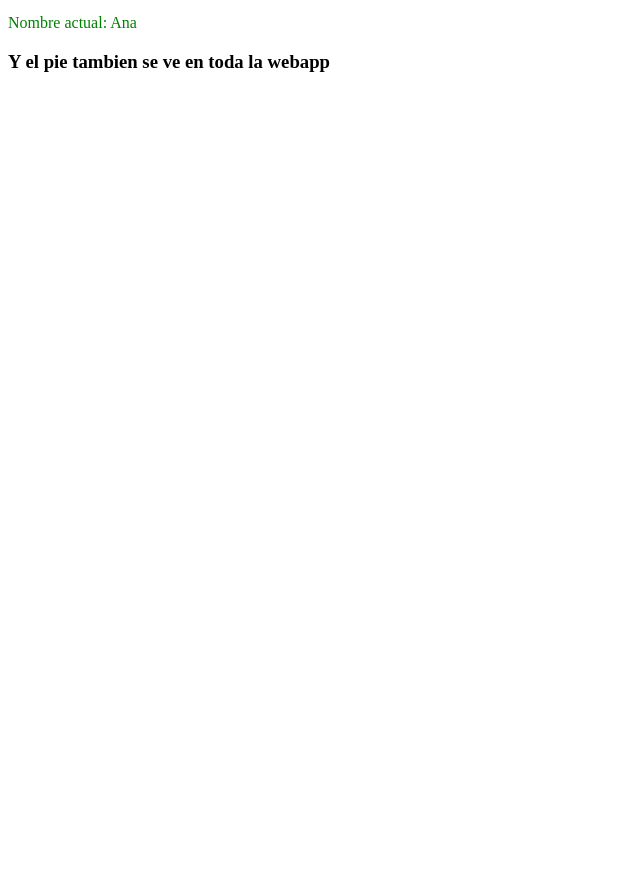
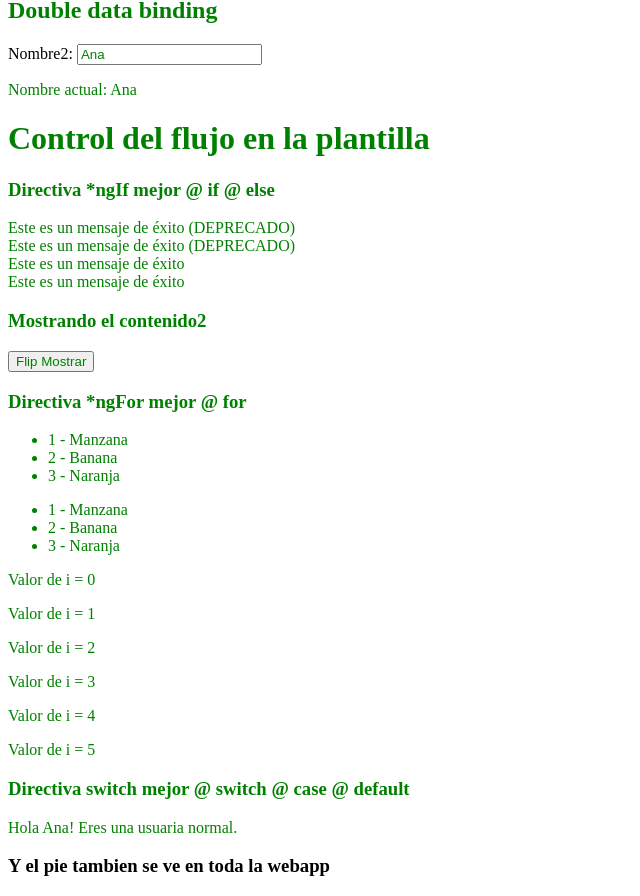
Before and after one commit to rafaelaznar/cambino, an Angular app: page / in a window 1280 px wide. Shown: the part 1090-1986 px from the top of the page, without its empty margins (0-640 px from the left). Before the commit the page ends 1181 px from the top, so only its background shows below. Built offline with nearby package versions, Linux system fonts and the light colour scheme.

Commit message:
Enhance Home component: add flow control examples and improve data binding in home.html and home.ts

```diff
--- a/src/app/components/home/home.html
+++ b/src/app/components/home/home.html
@@ -25,10 +25,72 @@
 
 <h2>Vamos a poner ejemplos de comunicación de la plantilla (html) al controlador (ts)</h2>
 
-<button (click)="cambiarNombre()">Cambiar Nombre</button> <br/>
+<button (click)="cambiarNombre()">Cambiar Nombre</button> <br />
 
-Nombre: <input type="text" (input)="cambiarNombreInput($event)" /><br/>
+Nombre1: <input type="text" (input)="cambiarNombreInput($event)" /><br />
+
+<h2>Double data binding</h2>
+
+Nombre2: <input [value]="nombre" (input)="cambiarNombreInput($event)" /><br />
+<p>Nombre actual: {{ nombre }}</p>
 
 
-<input [value]="nombre" (input)="cambiarNombreInput($event)" /><br/>
-<p>Nombre actual: {{ nombre }}</p>
+<h1>Control del flujo en la plantilla</h1>
+
+<h3>Directiva *ngIf mejor @ if @ else</h3>
+
+<div *ngIf="noHayError()">Este es un mensaje de error (DEPRECADO)</div>
+<div *ngIf="siHayError()">Este es un mensaje de éxito (DEPRECADO)</div>
+<div *ngIf="false">Este es un mensaje de error (DEPRECADO)</div>
+<div *ngIf="true">Este es un mensaje de éxito (DEPRECADO)</div>
+
+@if (noHayError()) {
+<div>Este es un mensaje de error</div>
+} @else {
+<div>Este es un mensaje de éxito</div>
+}
+@if (false) {
+<div>Este es un mensaje de error</div>
+} @else {
+<div>Este es un mensaje de éxito</div>
+}
+
+
+@if(mostrar) {
+<h3>Mostrando el contenido1</h3>
+} @else {
+<h3>Mostrando el contenido2</h3>
+}
+
+<button (click)="flipMostrar()">Flip Mostrar</button>
+
+
+<h3>Directiva *ngFor mejor @ for</h3>
+
+<ul>
+    <li *ngFor="let item of items; let i = index">{{ i + 1 }} - {{ item }}</li>
+</ul>
+
+<ul>
+  @for (item of items; track item; let i = $index) {
+    <li>{{ i + 1 }} - {{ item }}</li>
+  }
+</ul>
+
+@for (i of [0, 1, 2, 3, 4, 5]; track i) {
+  <p>Valor de i = {{ i }}</p>
+}
+
+<h3>Directiva switch mejor @ switch @ case @ default</h3>
+
+@switch(nombre) {
+  @case('Rafa') {
+    <p>Hola Rafa! Eres el administrador.</p>
+  }
+  @case('Ana') {
+    <p>Hola Ana! Eres una usuaria normal.</p>
+  }
+  @default {
+    <p>Hola invitado! No estás registrado.</p>
+  }
+}
--- a/src/app/components/home/home.ts
+++ b/src/app/components/home/home.ts
@@ -15,7 +15,9 @@ export class Home {
   nombre = 'Rafa';
   titulo = "Homer"
   ancho = 300;
-  hasError= false;
+  hasError = false;
+  mostrar = false;
+  items = ['Manzana', 'Banana', 'Naranja'];
 
   constructor() {
     console.log('constructor');
@@ -47,4 +49,8 @@ export class Home {
     this.nombre = event.target.value;
   }
 
+  flipMostrar() {
+    this.mostrar = !this.mostrar;
+  }
+
 }
```
